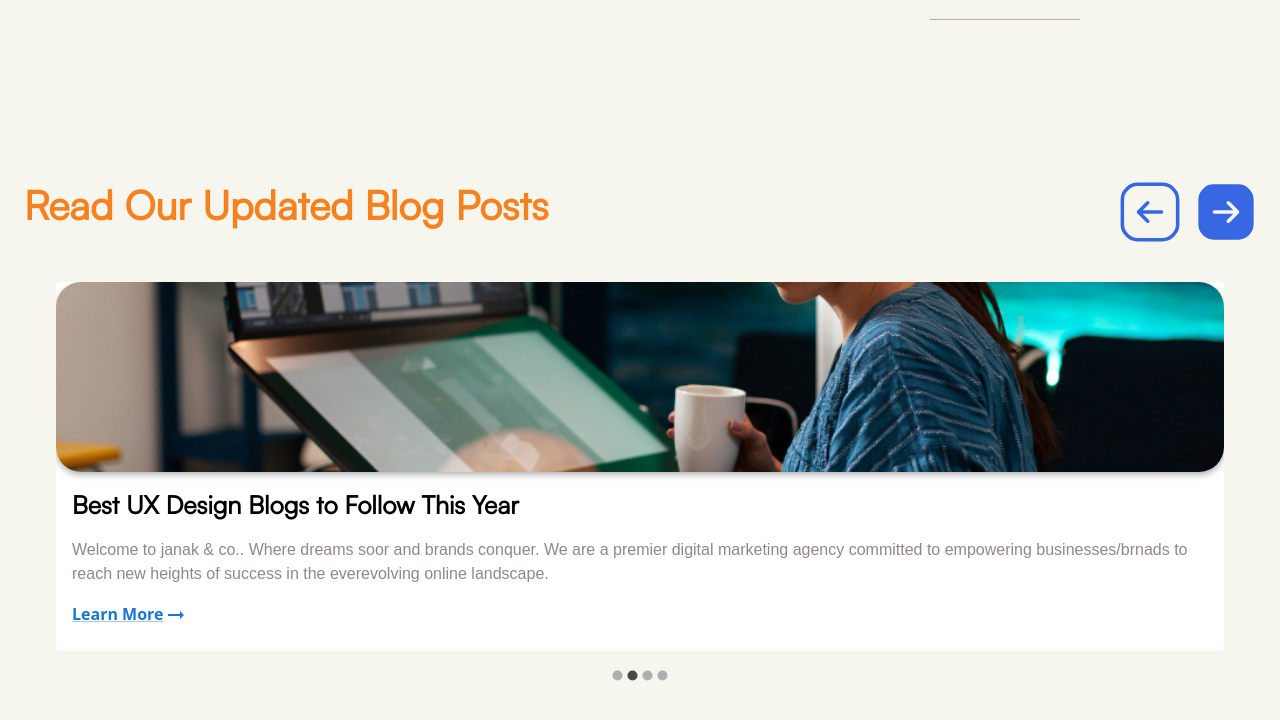
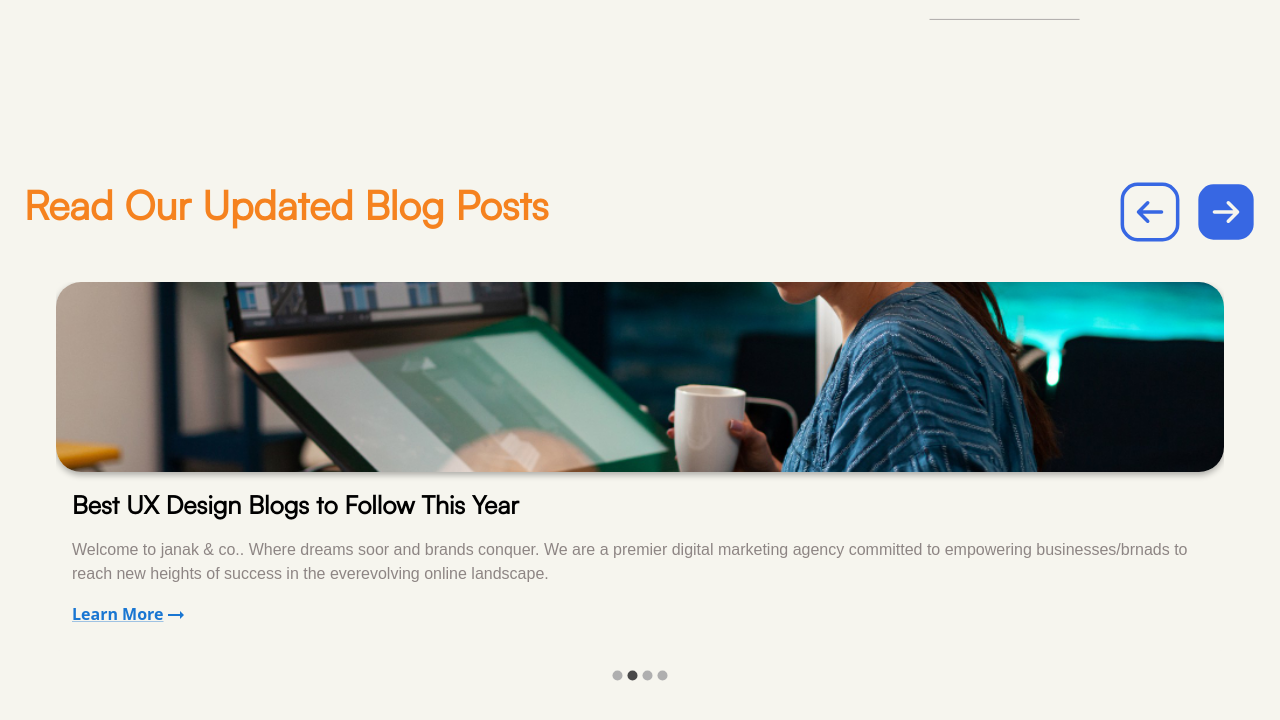
Before and after one commit to SACHINQEEP/janak_co, a React (Create React App) app: page / in a window 1280 px wide. Shown: the part 2456-3176 px from the top of the page. Built offline with nearby package versions, Linux system fonts and the light colour scheme.

Commit message:
UI changes

```diff
--- a/src/features/shared/components/sliderCard.tsx
+++ b/src/features/shared/components/sliderCard.tsx
@@ -17,7 +17,7 @@ interface SliderCardData {
 const AppSliderCard = ({ title, description, imageLink }: SliderCardData) => {
     return (
         <>
-            <Card sx={{ boxShadow: 'none', border: 'none', margin: '0 2rem' }}>
+            <Card sx={{ backgroundColor: '#f6f5ee', boxShadow: 'none', border: 'none', margin: '0 2rem' }}>
                 <CardMedia
                     component='img'
                     alt="blog01"
```
